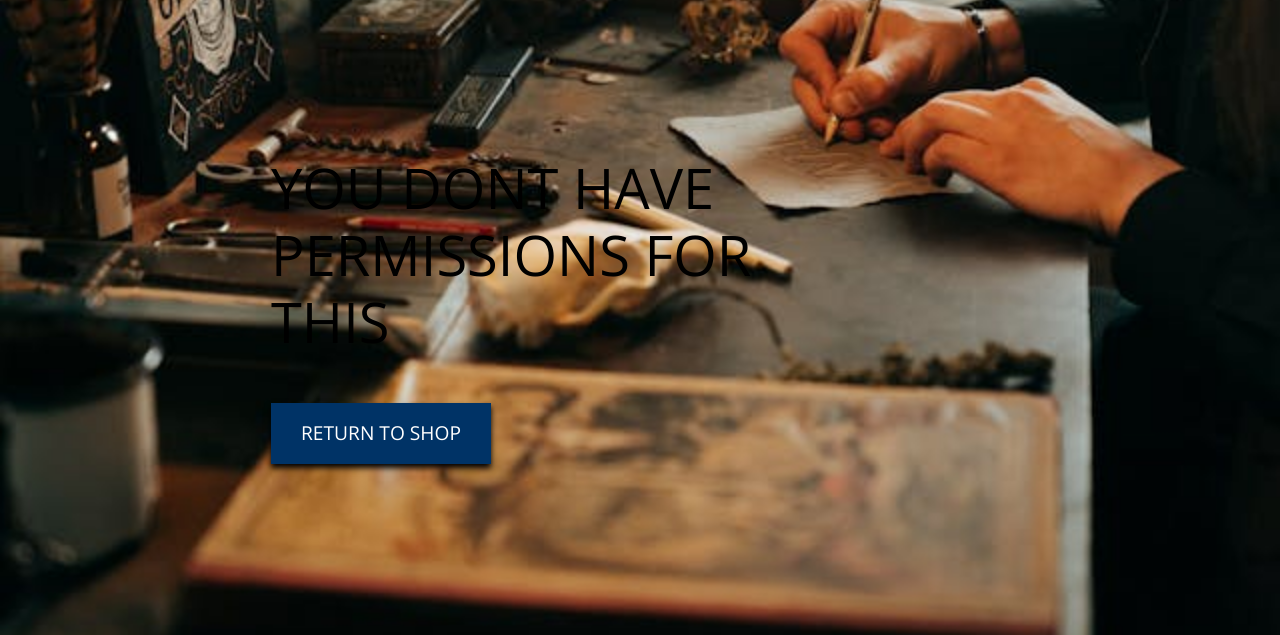
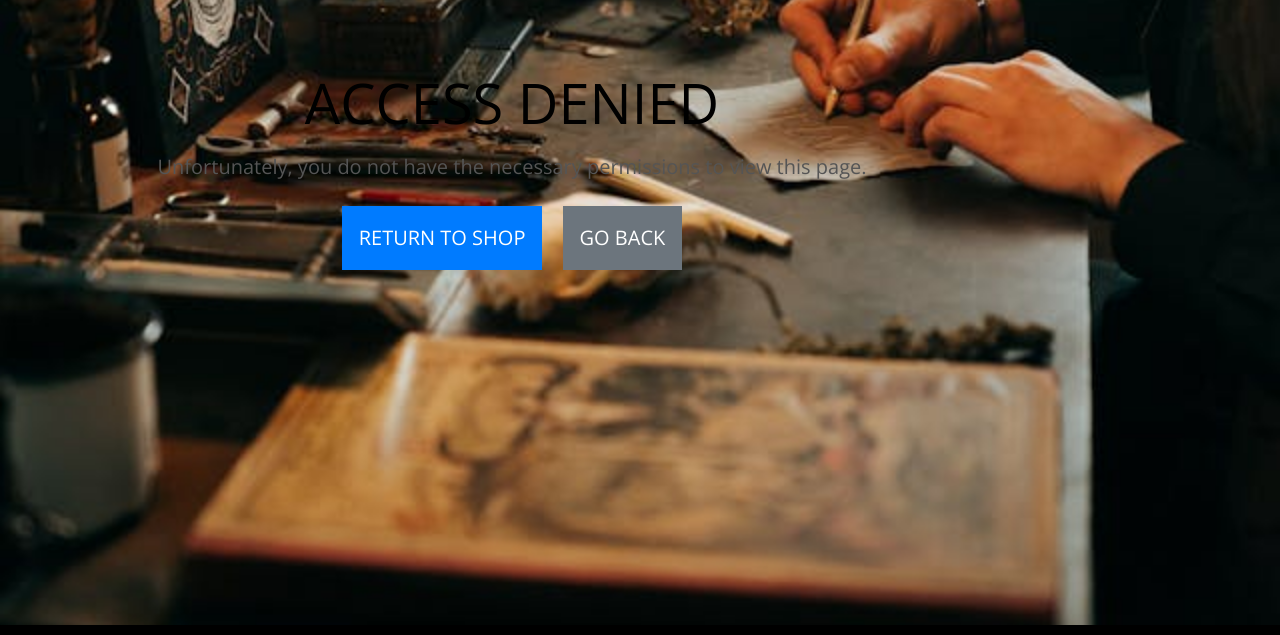
Before and after one commit to DFCMK/Project-5, a Django app: template templates/403.html in a window 1280 px wide. Shown: the part 175-810 px from the top of the page. Run offline with Django 3.2, Linux system fonts and the light colour scheme; the template is opened without the code that fills it, so the values that code supplies are empty; some libraries are stand-ins or nearby versions.

Commit message:
modified 403 template

```diff
--- a/templates/403.html
+++ b/templates/403.html
@@ -1,24 +1,22 @@
 {% extends 'base.html' %}
 {% load static %}
 {% block content %}
-    <div class="container header-container">
-        <div class="row">
-            <div class="col"></div>
-        </div>
-    </div>
-    <div class="container h-100">
-        <div class="row h-100">
-            <div class="col-7 col-md-6 my-auto">
+    <div class="container header-container my-5">
+        <div class="row justify-content-center">
+            <div class="col text-center">
                 <h1 class="display-4 logo-font text-black">
-                    You dont have permissions for this
+                    Access Denied
                 </h1>
-                <div class="my-5">
-                    <h4>
-                        <a href="{% url 'products' %}"
-                            class="shop-now-button btn btn-lg rounded-0 text-uppercase py-3">
-                                Return to shop
-                        </a>
-                    </h4>
+                <p class="lead">
+                    Unfortunately, you do not have the necessary permissions to view this page.
+                </p>
+                <div class="my-4">
+                    <a href="{% url 'products' %}" class="btn btn-primary btn-lg rounded-0 text-uppercase py-3 mx-2">
+                        Return to Shop
+                    </a>
+                    <a href="javascript:history.back()" class="btn btn-secondary btn-lg rounded-0 text-uppercase py-3 mx-2">
+                        Go Back
+                    </a>
                 </div>
             </div>
         </div>
```
